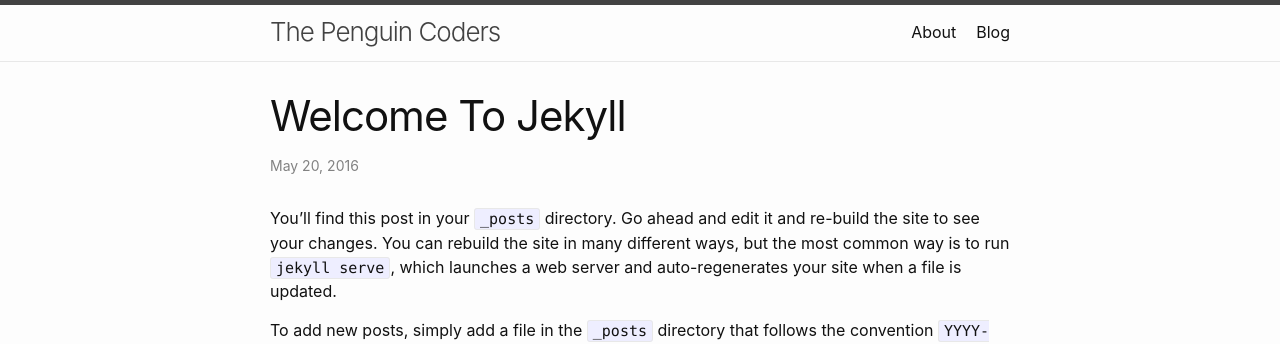
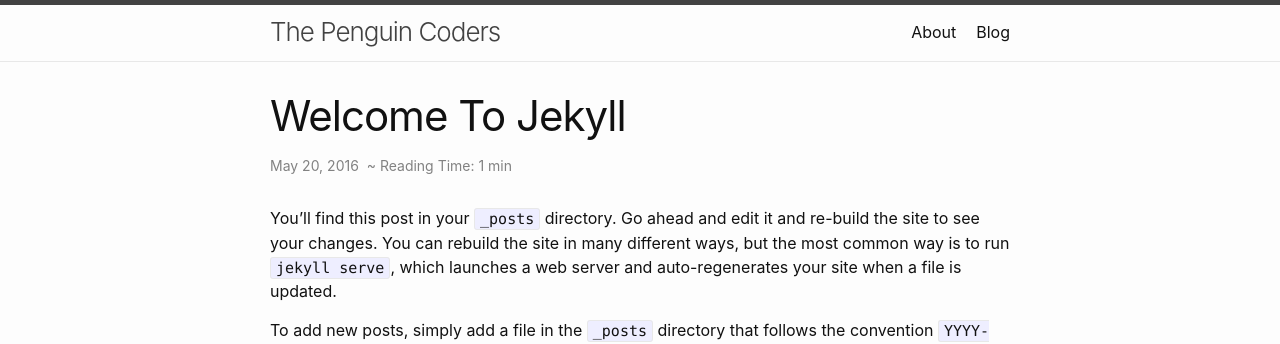
Before and after one commit to msindev/penguincoders.net, a Jekyll site: the page built from blog/_posts/2016-05-20-welcome-to-jekyll.md, in a window 1280 px wide. Shown: the top 344 px of the page. Built offline with Jekyll 4.4.1, drawn with Linux system fonts in a browser that asks for light colours; comment, search, counter and statistics services are not loaded.

Commit message:
feat: add reading time to posts

```diff
--- /dev/null
+++ b/_includes/reading-time.html
@@ -0,0 +1,7 @@
+{% capture words %}
+{{ content | number_of_words | minus: 180 }}
+{% endcapture %}
+Reading Time:
+{% unless words contains '-' %}
+{{ words | plus: 150 | divided_by: 150 | append: ' min' }}
+{% endunless %}
--- a/_layouts/post.html
+++ b/_layouts/post.html
@@ -23,7 +23,9 @@ layout: base
             <span class="p-author h-card" itemprop="name">{{ author }}</span></span>
             {%- if forloop.last == false %}, {% endif -%}
         {% endfor %}
-      {%- endif -%}</p>
+      {%- endif -%}
+       &nbsp;~ {% include reading-time.html %}
+    </p>
   </header>
 
   <div class="post-content e-content" itemprop="articleBody">
```
